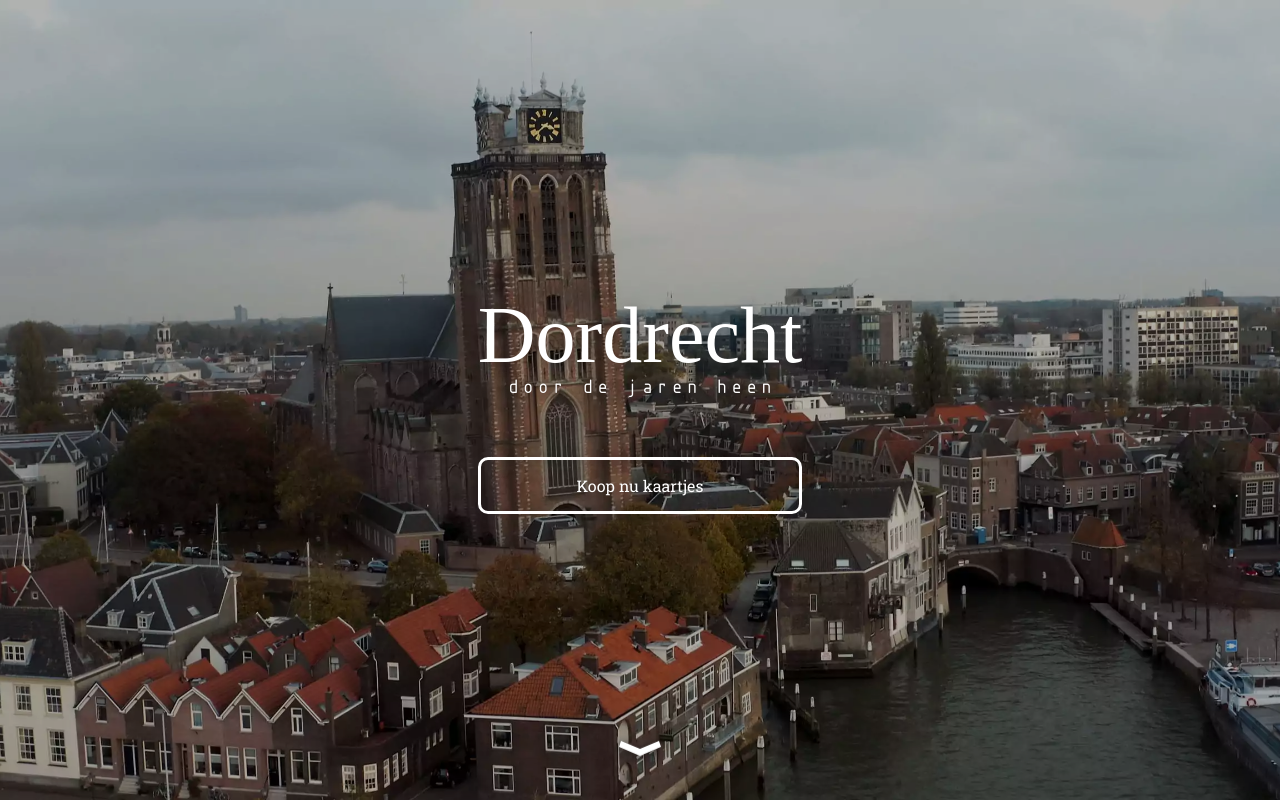
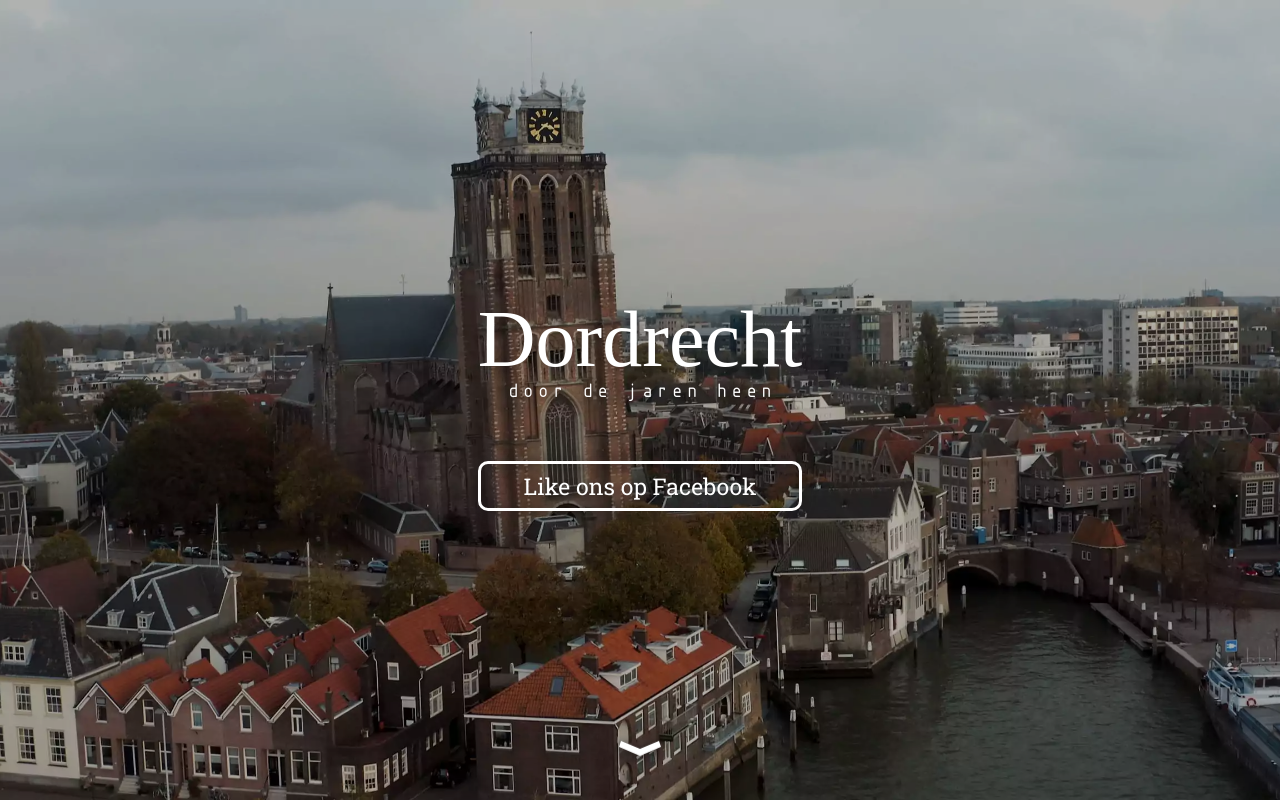
Before and after one commit to FastWorks-Studio/dordtfilm.nl, an Angular app: page / in a window 1280 px wide. Built offline with nearby package versions, Linux system fonts and the light colour scheme; grey boxes are pictures that could not be loaded; a web font is replaced by a local one.

Commit message:
feat: progress

```diff
--- a/src/app/app.component.html
+++ b/src/app/app.component.html
@@ -24,7 +24,7 @@
       <div class="spacer-logo"></div>
       <span class="subtitle">{{ subtitle }}</span>
       <div class="spacer-button"></div>
-      <button class="button">{{ buttonText }}</button>
+      <a class="button" href="{{buttonHref}}" target="_blank">{{ buttonText }}</a>
     </div>
   </div>
 </section>
@@ -52,13 +52,12 @@
   </div>
 </section>
 
-
 <section class="page about-2">
   <div class="page-content">
     <h3 class="header">Over de film</h3>
     <p>Onze enthousiaste verteller <a href="https://www.coenkoopmans.nl/" target="_blank">Coen Knoopmans</a> neemt u vlot, gepassioneerd en soms met een knipoog mee door de hele geschiedenis. Althans, die van Dordrecht. Deze jongeman laat zich graag informeren door experts. Veel mensen zullen <a href="https://www.jaapbouman.nl/" target="_blank">Jaap Bouman</a> kennen als dé stadshistoricus van Dordrecht, hoewel hijzelf die titel weigert. Boswachter <a href="http://www.fotoneut.nl/" target="_blank">Jacques van der Neut</a> geeft een trotse rondleiding door de prachtige natuur van de Dordtse Biesbosch.
       <a href="http://baskakes.nl/" target="_blank">Bans Kakes</a> verzorgt onder meer de regie, de montage en het camerawerk. Kevin van den Hoek verzorgt de visuele stijl in de vorm van het titelontwerp en de special effects.
-      </p>
+    </p>
   </div>
 </section>
 
@@ -66,5 +65,15 @@
   <div class="page-content">
     <p>Het script is gebaseerd op de kennis en liefde voor de stad van scriptadviseur Arend van der Perk. Hij is de opa van zowel Bas Kakes als Coen Koopmans. Door de jaren heen heeft Arend zijn passie voor zijn stad veelvuldig en bewonderenswaardig intens laten blijken. Zo raadt hij bijvoorbeeld af om te reizen naar verre landen, want “de Biesbosch is het mooiste dat er is”. Eind 2018 besloten Kakes en Koopmans dat ze hun volgende film op die passie zouden baseren. De makers hebben al jaren ervaring in het produceren van films en maken met deze titel hun debuut in het genre ‘documentaire’.
     </p>
+    <div class="spacer-button"></div>
+    <a class="button" href="{{buttonHref}}" target="_blank">{{ buttonText }}</a>
   </div>
 </section>
+
+<section class="page contact">
+  <div class="page-content">
+    <h3 class="header">Contact</h3>
+    <p>Wilt u contact opnemen met de makers?</p>
+    <a class="button" href="mailto:info@dordtfilm.nl">Mail ons</a>
+  </div>
+</section>
--- a/src/app/app.component.scss
+++ b/src/app/app.component.scss
@@ -28,6 +28,9 @@ $scroll-button-padding: 20px;
 }
 .experience:after {
   background-image: url("../assets/images/experience.webp");
+}
+.contact:after {
+  background-image: url("../assets/images/contact.webp");
 }
 
 .home-logo {
@@ -62,11 +65,14 @@ $scroll-button-padding: 20px;
 
 .button {
   border-radius: 10px;
+  font-size: 23px;
   background-color: transparent;
   border: 3px solid white;
-  padding: 15px;
+  padding: 7px 15px;
   width: 100%;
-  @include dropShadow();
+  text-decoration: none;
+  text-align: center;
+  @include dropShadow(1);
 }
 
 .spacer-logo {
--- a/src/app/app.component.ts
+++ b/src/app/app.component.ts
@@ -8,7 +8,8 @@ import { OnInit, Component } from '@angular/core';
 export class AppComponent implements OnInit {
   public title: string = 'Dordrecht';
   public subtitle: string = 'door de jaren heen';
-  public buttonText: string = 'Koop nu kaartjes';
+  public buttonText: string = 'Like ons op Facebook';
+  public buttonHref: string = 'https://www.facebook.com/dordtfilm';
   public arrowAlpha: number = 1;
 
   private wrapperElement: HTMLElement;
```
